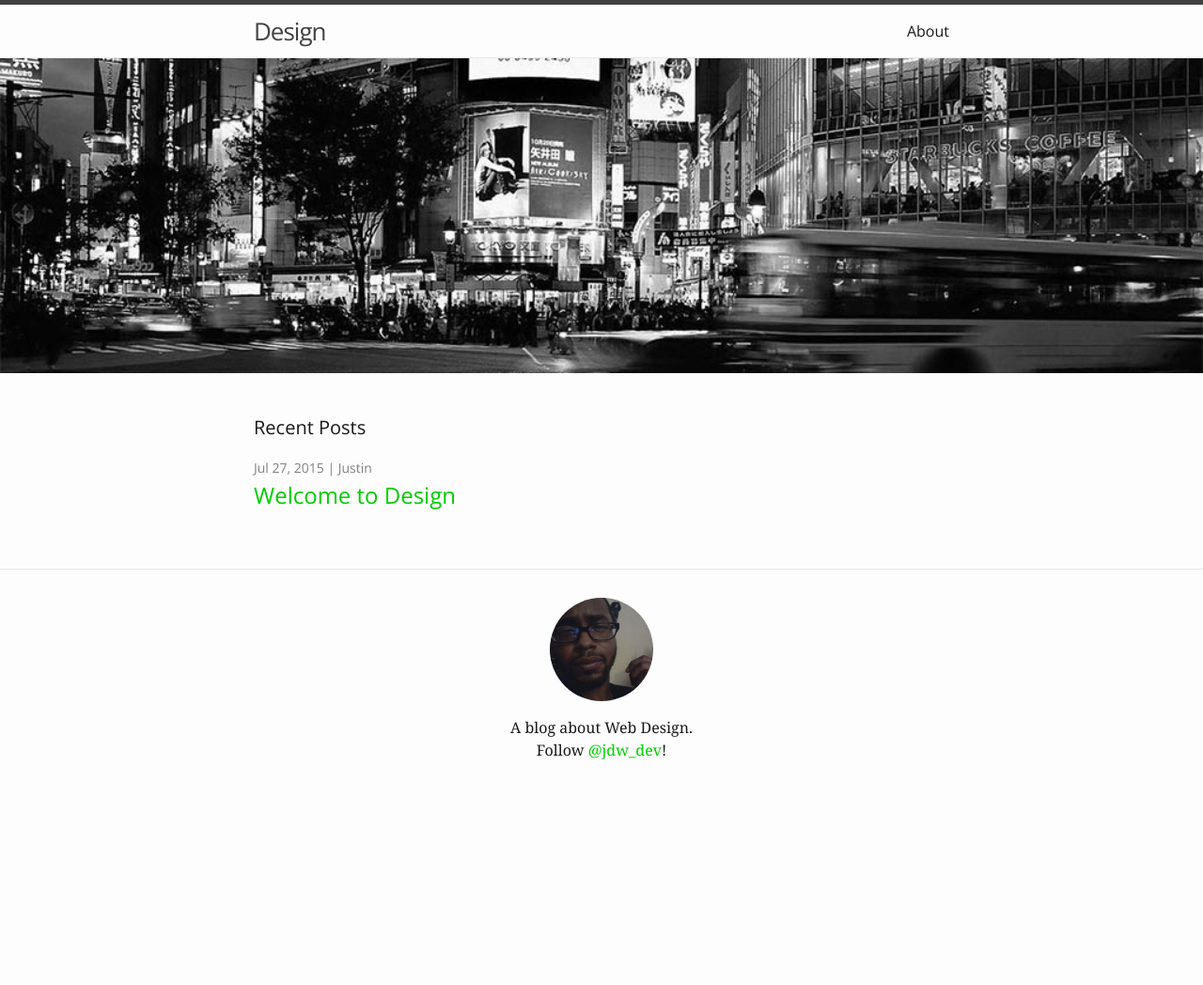
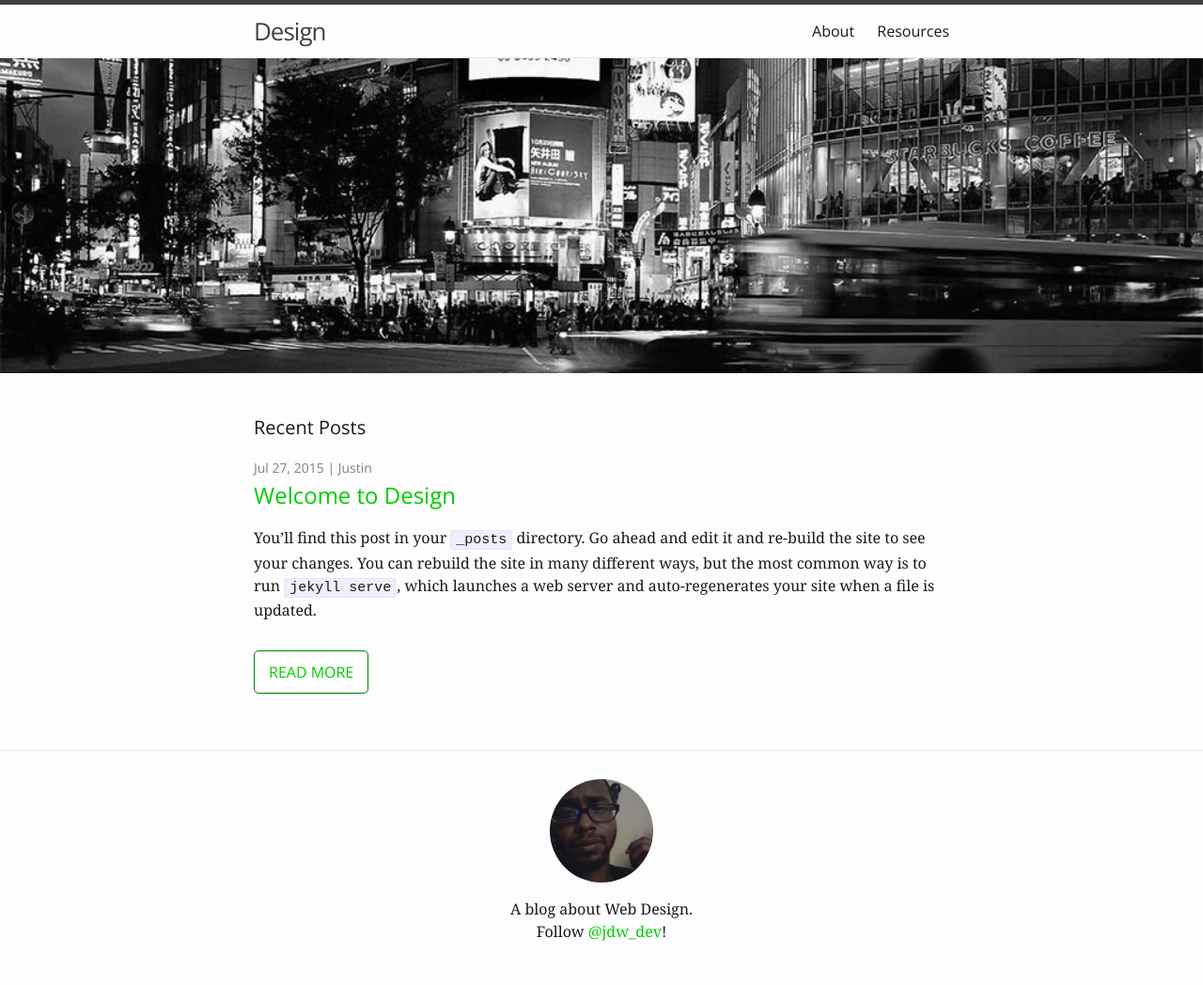
Before and after one commit to rljusticio/design, a Jekyll site: the page built from index.html, in a window 1280 px wide. Shown: the whole page at 94% size. Built offline with Jekyll 4.4.1, drawn with Linux system fonts in a browser that asks for light colours; the list of posts is cut into pages by our own code; before the commit the page ends 900 px from its top, so only the background shows below that.

```diff
--- a/_config.yml
+++ b/_config.yml
@@ -4,10 +4,28 @@ email: design@design.com
 description:  A blog about design
 baseurl: "" # the subpath of your site, e.g. /blog/
 url: "http://yourdomain.com" # the base hostname & protocol for your site
-baseurl: '/design'
 twitter_username: jdw_dev
 github_username:  rljusticio
+paginate: 3
 
 # Build settings
 markdown: kramdown
 permalink: /:title
+
+#Default settings
+defaults:
+  -
+    scope:
+      path: ""
+      type: "posts"
+    values:
+      author: Justin Walters
+      layout: "post"
+      category: design
+      comments: true
+  -
+    scope:
+      path: ""
+      type: "pages"
+    values:
+      layout: page
--- a/_includes/header.html
+++ b/_includes/header.html
@@ -1,3 +1,5 @@
+<!-- Capture and store a URL-->
+{% capture location%}{{ page.url | split:'/' }}{% endcapture %}
 <header class="site-header">
 
   <div class="wrapper">
@@ -13,8 +15,16 @@
         </svg>
       </a>
 
+      <!-- this snippet changes the nav item class depending on your current page
+        <li {% if location == current %} class="nav__item--current" {% else %} class="nav__item" {% endif %}></li>
+      -->
       <div class="trigger">
         {% for page in site.pages %}
+          <!--
+          Compare the page title to the URL
+          {% assign current = page.title | downcase %}
+          -->
+
           {% if page.title %}
           <a class="page-link" href="{{ page.url | prepend: site.baseurl }}">{{ page.title }}</a>
           {% endif %}
--- a/_layouts/post.html
+++ b/_layouts/post.html
@@ -8,8 +8,12 @@ layout: default
     <p class="post-meta">{% if page.author %}{{ page.author }} • {{ page.date | date: "%b %-d, %Y" }}{% endif %}{% if page.meta %} • {{ page.meta }}{% endif %}</p>
   </header>
 
+  {% if page.image%}
+  <img class='feat-img' src="/img/{{page.image}}" alt="" />
+  {% endif %}
+
   <article class="post-content">
     {{ content }}
   </article>
-
+  {% include disqus.html disqus_identifier=page.disqus_identifier %}
 </div>
--- a/_sass/partials/_base.scss
+++ b/_sass/partials/_base.scss
@@ -190,3 +190,18 @@ pre {
         }
     }
 }
+
+.button{
+  width: auto;
+  padding: 10px 15px;
+  border: solid green 1px;
+  border-radius: 5px;
+  background-color: white;
+  margin-top: 1em;
+  display: inline-block;
+  text-decoration: none;
+  font-family:$head-font-family;
+  &:hover{
+    text-decoration: none;
+  }
+}
--- a/index.html
+++ b/index.html
@@ -7,15 +7,41 @@ layout: default_main
   <h1 class="page-heading">Recent Posts</h1>
 
   <ul class="post-list">
-    {% for post in site.posts %}
+    {% for post in paginator.posts %}
       <li>
         <span class="post-meta">{{ post.date | date: "%b %-d, %Y" }} | {{post.author}}</span>
-
         <h2>
           <a class="post-link" href="{{ post.url | prepend: site.baseurl }}">{{ post.title }}</a>
         </h2>
+        {{post.excerpt}}
+        <a class="button" href="{{ post.url | prepend: site.baseurl }}">READ MORE</a>
       </li>
     {% endfor %}
+    {% if paginator.total_pages > 1 %}
+    <div class="pagination">
+        {% if paginator.previous_page %}
+          <a href="{{ paginator.previous_page_path | prepend: site.baseurl | replace: '//', '/' }}">&laquo; Prev</a>
+        {% else %}
+          <span>&laquo; Prev</span>
+        {% endif %}
+
+        {% for page in (1..paginator.total_pages) %}
+          {% if page == paginator.page %}
+            <em>{{ page }}</em>
+          {% elsif page == 1 %}
+            <a href="{{ '/index.html' | prepend: site.baseurl | replace: '//', '/' }}">{{ page }}</a>
+          {% else %}
+            <a href="{{ site.paginate_path | prepend: site.baseurl | replace: '//', '/' | replace: ':num', page }}">{{ page }}</a>
+          {% endif %}
+        {% endfor %}
+
+        {% if paginator.next_page %}
+          <a href="{{ paginator.next_page_path | prepend: site.baseurl | replace: '//', '/' }}">Next &raquo;</a>
+        {% else %}
+          <span>Next &raquo;</span>
+        {% endif %}
+      </div>
+    {% endif %}
   </ul>
 
 
```
Also changed, not shown: _includes/disqus.html (added, +16 -0 lines), resources.md (added, +9 -0 lines).
